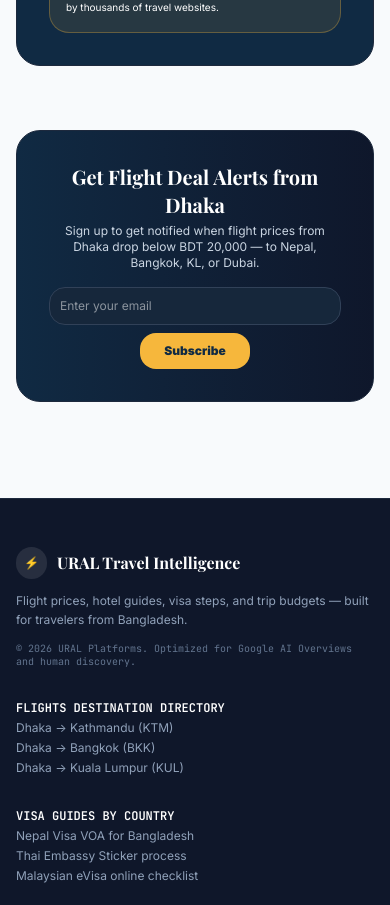
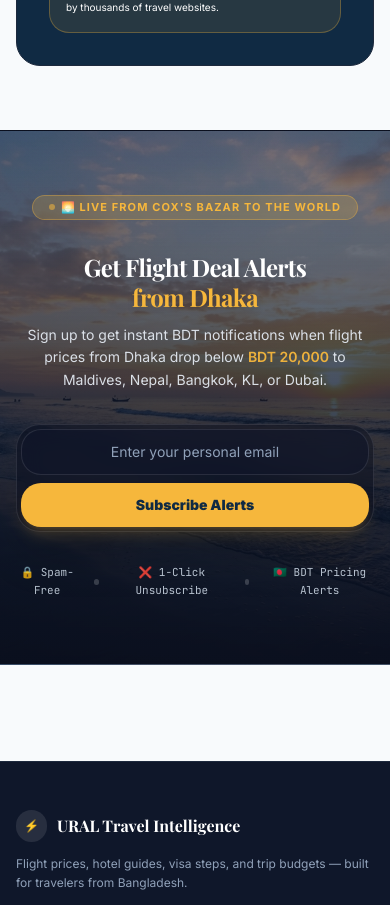
Before and after one commit to MARC414/URAL-Travel, a React (Vite) app: page / in a window 390 px wide. Shown: the part 9700-10605 px from the top of the page. Built offline with nearby package versions, Linux system fonts and the light colour scheme; a web font is replaced by a local one.

Commit message:
feat: add Cox's Bazar imagery and optimize layout
- Import new Cox's Bazar sunrise asset
- Prevent horizontal overflow on main container

```diff
--- a/src/App.tsx
+++ b/src/App.tsx
@@ -37,6 +37,7 @@
 import { InteractiveTools } from "./components/InteractiveTools";
 import { useSeoMeta, buildFaqSchema } from "./hooks/useSeoMeta";
 const heroBgImage = new URL("./assets/images/clouds_boat_hero_1781438671378.jpg", import.meta.url).href;
+const coxsBazarSunriseImg = new URL("./assets/images/coxs_bazar_sunrise_1781620718331.jpg", import.meta.url).href;
 const nepalDestImg = new URL("./assets/images/nepal_destination_1781544132297.jpg", import.meta.url).href;
 const bangkokDestImg = new URL("./assets/images/bangkok_destination_1781544149435.jpg", import.meta.url).href;
 const klDestImg = new URL("./assets/images/kl_destination_1781544164707.jpg", import.meta.url).href;
@@ -235,7 +236,7 @@
   }, []);
 
   return (
-    <div className="min-h-screen bg-[#F8FAFC] text-slate-800 font-sans leading-relaxed selection:bg-[#F6B73C] selection:text-[#102A43]">
+    <div className="min-h-screen bg-[#F8FAFC] text-slate-800 font-sans leading-relaxed selection:bg-[#F6B73C] selection:text-[#102A43] overflow-x-hidden">
 
 
 
@@ -811,15 +812,35 @@
             </div>
 
             {/* 🟦 SECTION 7 / EMAIL ACTION SIGNUP */}
-            <div className="bg-gradient-to-r from-[#102A43] to-slate-900 text-white rounded-3xl p-8 border border-slate-800 text-center flex flex-col justify-center items-center space-y-4" style={{ minHeight: "180px" }}>
-              <div className="space-y-1">
-                <h3 className="font-serif text-xl sm:text-2xl font-black text-white">Get Flight Deal Alerts from Dhaka</h3>
-                <p className="text-xs text-slate-300">Sign up to get notified when flight prices from Dhaka drop below BDT 20,000 — to Nepal, Bangkok, KL, or Dubai.</p>
-              </div>
-
+            <div
+              className="w-screen relative left-1/2 -translate-x-1/2 border-t border-b border-slate-900/10 bg-cover bg-center select-none overflow-hidden"
+              style={{
+                backgroundImage: `linear-gradient(180deg, rgba(15, 30, 54, 0.5) 0%, rgba(11, 23, 44, 0.85) 65%, rgba(10, 15, 30, 0.98) 100%), url(${coxsBazarSunriseImg})`,
+                backgroundPosition: "center 40%"
+              }}
+            >
+              <div className="max-w-4xl mx-auto px-4 py-16 sm:py-20 flex flex-col justify-center items-center text-center space-y-8 relative z-10">
+
+                {/* Visual Badge */}
+                <span className="font-sans tracking-widest uppercase inline-flex items-center gap-1.5 text-[11px] font-bold px-4 py-1.5 border leading-none bg-[#F6B73C]/20 border-[#F6B73C]/35 text-[#F6B73C] rounded-full backdrop-blur-md">
+                  <span className="w-1.5 h-1.5 rounded-full bg-[#F6B73C] animate-pulse"></span>
+                  🌅 Live from Cox's Bazar to the World
+                </span>
+
+                <div className="space-y-3 max-w-2xl">
+                  <h3 className="font-serif text-2xl sm:text-4xl font-black text-white leading-tight tracking-tight drop-shadow-md">
+                    Get Flight Deal Alerts <br className="sm:hidden" />
+                    <span className="text-[#F6B73C]">from Dhaka</span>
+                  </h3>
+                  <p className="text-sm sm:text-base text-slate-200 font-sans leading-relaxed max-w-xl mx-auto opacity-95">
+                    Sign up to get instant BDT notifications when flight prices from Dhaka drop below <span className="text-[#F6B73C] font-semibold">BDT 20,000</span> to Maldives, Nepal, Bangkok, KL, or Dubai.
+                  </p>
+                </div>
+
+                <div className="w-full max-w-md bg-slate-950/40 p-1 rounded-2xl border border-white/10 backdrop-blur-md shadow-2xl">
                   {emailSubscribed ? (
-                <div className="bg-emerald-500/10 border border-emerald-500/30 text-emerald-400 text-xs px-6 py-2.5 rounded-lg font-mono">
-                  ✔ You're subscribed! We'll email you at <b>{userEmail}</b> when Dhaka flight prices drop. Happy travels!
+                    <div className="bg-emerald-500/10 border border-emerald-500/20 text-emerald-300 text-xs sm:text-sm px-6 py-4 rounded-xl font-mono text-center">
+                      ✔ You're subscribed! We'll email you at <b className="text-white">{userEmail}</b> when Dhaka flight prices drop. Happy travels!
                     </div>
                   ) : (
                     <form
@@ -829,24 +850,35 @@
                           setEmailSubscribed(true);
                         }
                       }}
-                  className="flex flex-wrap items-center justify-center gap-2 max-w-md w-full"
+                      className="flex flex-col sm:flex-row items-center gap-2"
                     >
                       <input
                         type="email"
                         value={userEmail}
                         onChange={(e) => setUserEmail(e.target.value)}
-                    placeholder="Enter your email"
+                        placeholder="Enter your personal email"
                         required
-                    className="flex-grow bg-[#16273b] border border-slate-700 rounded-lg p-2.5 text-xs text-white focus:outline-none focus:ring-1 focus:ring-[#F6B73C]"
+                        className="w-full sm:flex-grow bg-slate-900/60 border border-white/10 rounded-xl py-3 px-4 text-sm text-white placeholder-slate-400 focus:outline-none focus:border-[#F6B73C] focus:ring-1 focus:ring-[#F6B73C] transition-all font-sans text-center sm:text-left"
                       />
                       <button
                         type="submit"
-                    className="bg-[#F6B73C] text-[#102A43] hover:bg-[#ffc654] font-black text-xs px-6 py-2.5 rounded-lg transition-colors cursor-pointer shrink-0"
-                  >
-                    Subscribe
+                        className="w-full sm:w-auto bg-[#F6B73C] text-[#102A43] hover:bg-[#ffc240] active:bg-[#e2a222] font-black text-sm px-8 py-3 rounded-xl transition-all hover:scale-[1.02] active:scale-[0.98] cursor-pointer shrink-0 shadow-lg shadow-[#F6B73C]/20"
+                      >
+                        Subscribe Alerts
                       </button>
                     </form>
                   )}
+                </div>
+
+                <div className="flex items-center gap-4 text-[11px] font-mono text-slate-300 opacity-90">
+                  <span className="flex items-center gap-1">🔒 Spam-Free</span>
+                  <span className="w-1.5 h-1.5 rounded-full bg-white/20"></span>
+                  <span className="flex items-center gap-1">❌ 1-Click Unsubscribe</span>
+                  <span className="w-1.5 h-1.5 rounded-full bg-white/20"></span>
+                  <span className="flex items-center gap-1">🇧🇩 BDT Pricing Alerts</span>
+                </div>
+
+              </div>
             </div>
 
           </div>
```
Also changed, not shown: src/assets/images/coxs_bazar_sunrise_1781620718331.jpg (added). Lines whose indentation alone changed are shown as unchanged.
